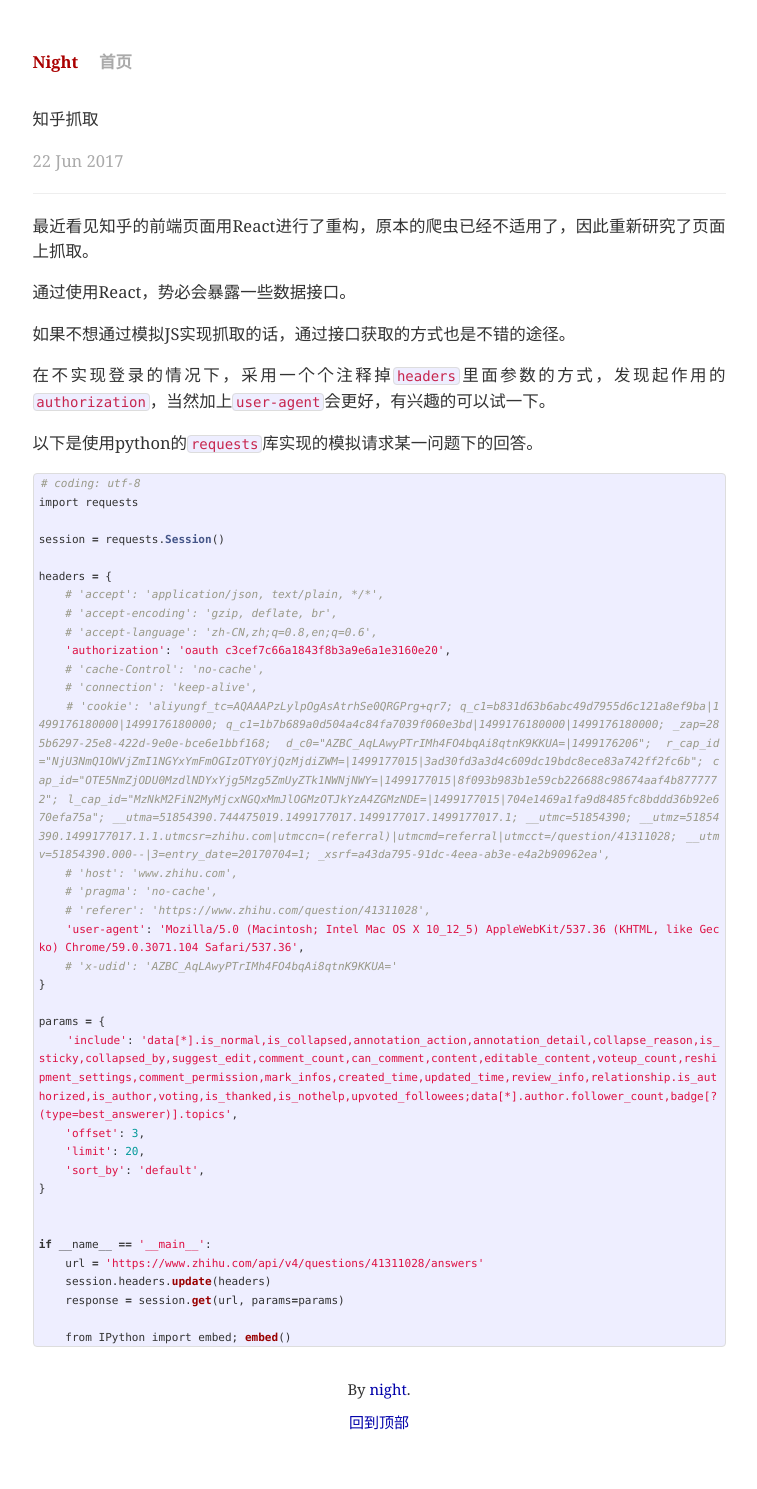
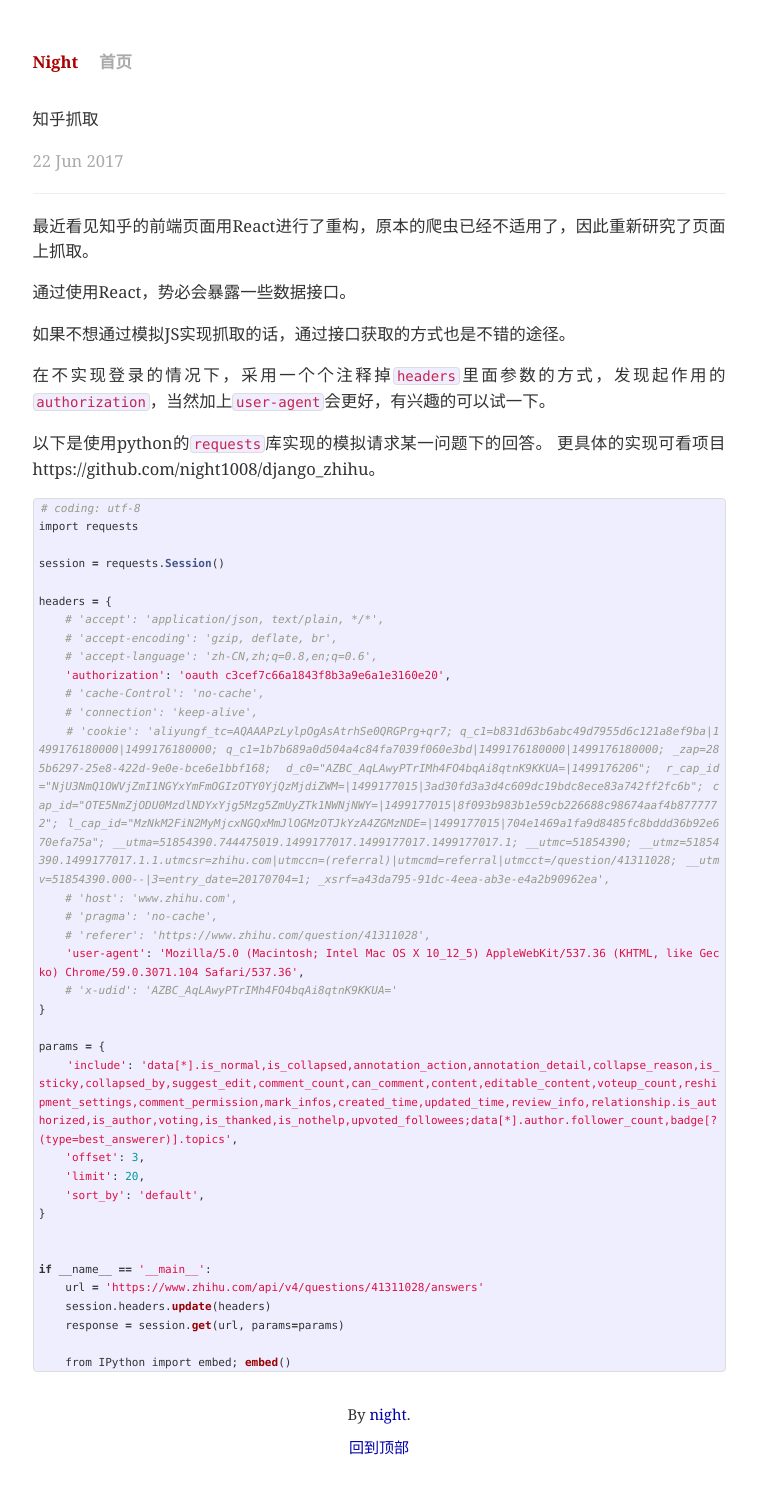
Before and after one commit to night1008/night1008.github.io, a Jekyll site: the page built from _posts/2017-07-22-zhihu-crawl.md, in a window 1280 px wide. Shown: the whole page, without its empty margins (261-1018 px from the left). Built offline with Jekyll 4.4.1, drawn with Linux system fonts in a browser that asks for light colours; before the commit the page ends 1464 px from its top, so only the background shows below that.

Commit message:
update zhihu post

````diff
--- a/_posts/2017-07-22-zhihu-crawl.md
+++ b/_posts/2017-07-22-zhihu-crawl.md
@@ -16,6 +16,7 @@ title: 知乎抓取
 在不实现登录的情况下，采用一个个注释掉```headers```里面参数的方式，发现起作用的 ```authorization```，当然加上```user-agent```会更好，有兴趣的可以试一下。
 
 以下是使用python的```requests```库实现的模拟请求某一问题下的回答。
+更具体的实现可看项目https://github.com/night1008/django_zhihu。
 
 ```python
 # coding: utf-8
````
